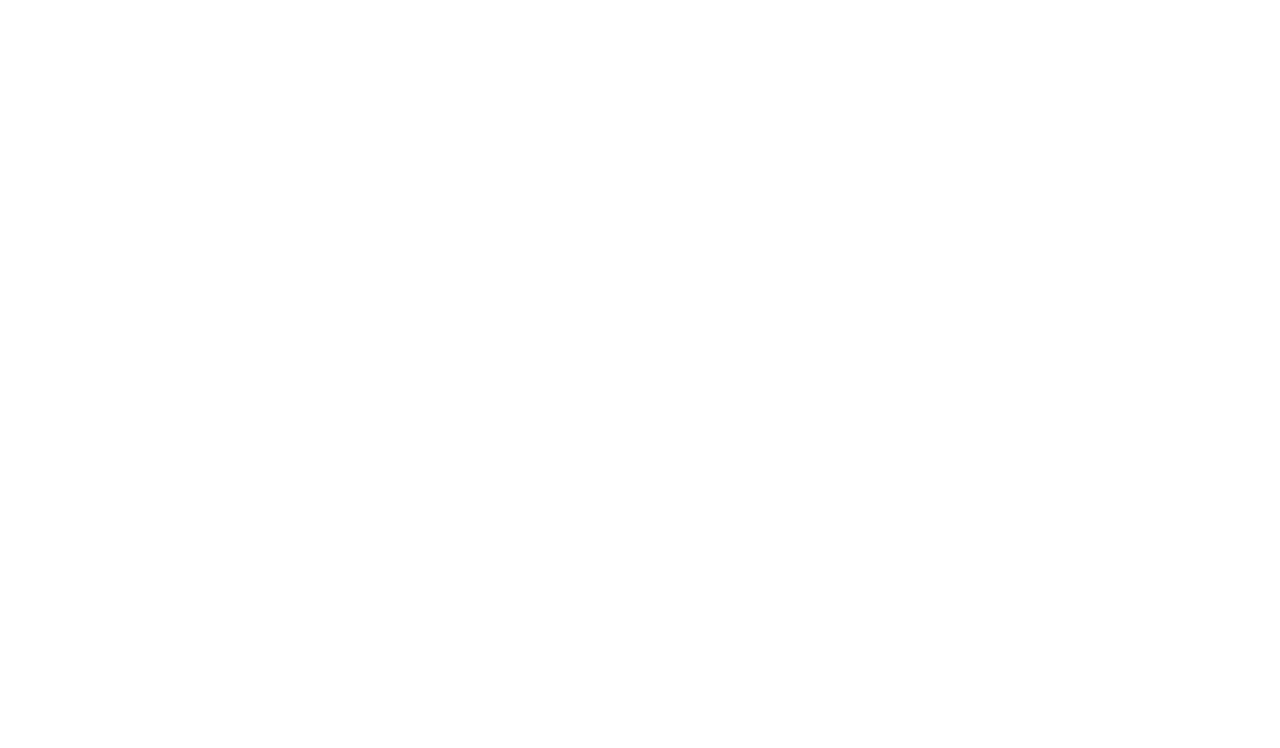
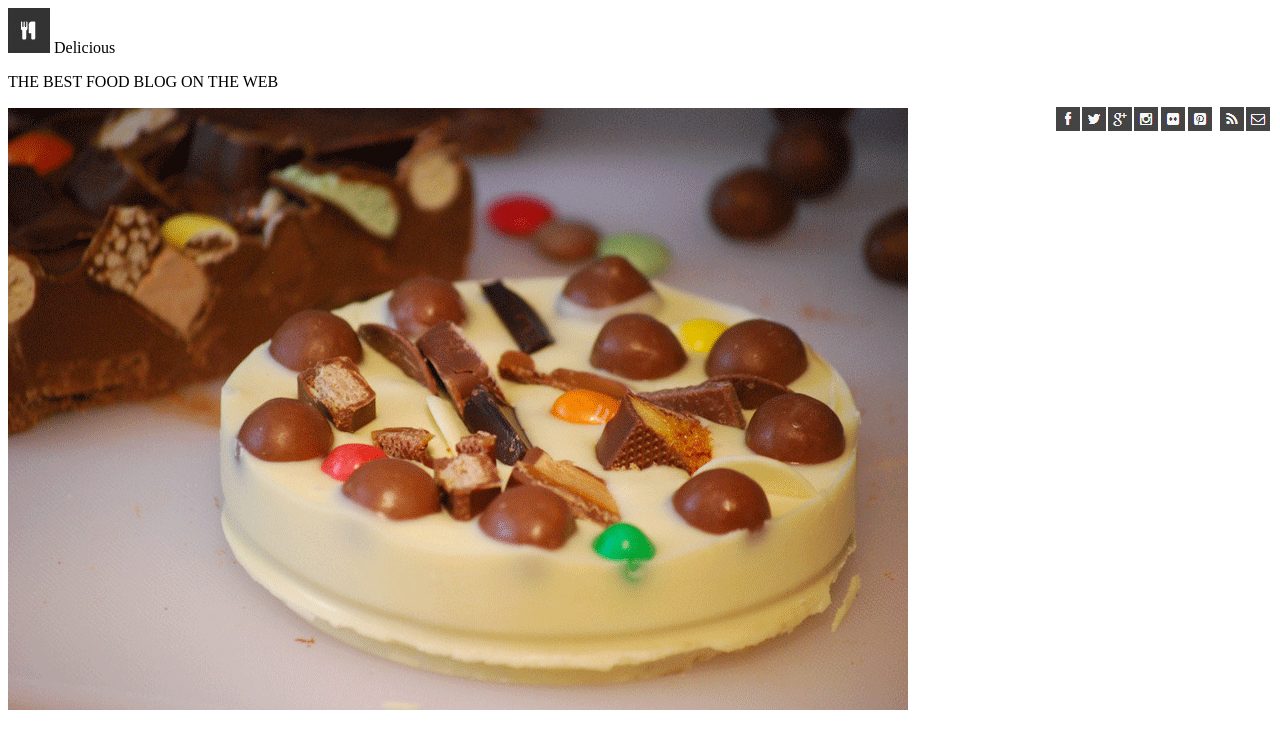
Before and after one commit to AgateHunter/chocolate-pizza, a plain HTML site: page index.html in a window 1280 px wide. Drawn offline with Linux system fonts and the light colour scheme; a web font is replaced by a local one.

Commit message:
Added all source files. Created nav bar and basic css

```diff
--- a/css/style.css
+++ b/css/style.css
@@ -0,0 +1,14 @@
+body {
+    background-color: white;
+    color: black;
+}
+
+li {
+    float: right;
+    list-style-type: none;
+    margin-right: 2px;
+}
+
+img {
+    position:;
+}
--- a/index.html
+++ b/index.html
@@ -12,10 +12,30 @@
 
   <body>
     <header>
-
+        <div>
+            <img src="img/logo.png">
+<span class="Title">Delicious</span>
+<p>THE BEST FOOD BLOG ON THE WEB</p>
+        </div>
     </header>
 
+    <nav>
+        <ul>
+            <li><img src ="img/mail-icon.png"></li>
+            <li><img src ="img/rss-icon.png"></li>
+            <li><img src ="img/pint-icon.png" style="margin-right: 6px";></li>
+            <li><img src ="img/flic-icon.png"></li>
+            <li><img src ="img/insta-icon.png"></li>
+            <li><img src ="img/gp-icon.png"></li>
+            <li><img src ="img/twit-icon.png"></li>
+            <li><img src ="img/fb-icon.png"></li>
+        </ul>
+    </nav>
+
+    <div></div>
+
     <main>
+        <img src="img/choco-pizza.png">
 
     </main>
 
```
Also changed, not shown: img/PREVIEW.jpg (added), img/choco-pizza.png (added), img/fb-icon.png (added), img/flic-icon.png (added), img/gp-icon.png (added), img/hr-img.png (added), img/insta-icon.png (added), img/list-bg.png (added), img/logo.png (added), img/mail-icon.png (added), img/pint-icon.png (added), img/print-icon.png (added), img/rss-icon.png (added), img/small-logo.png (added), 2 more files.
